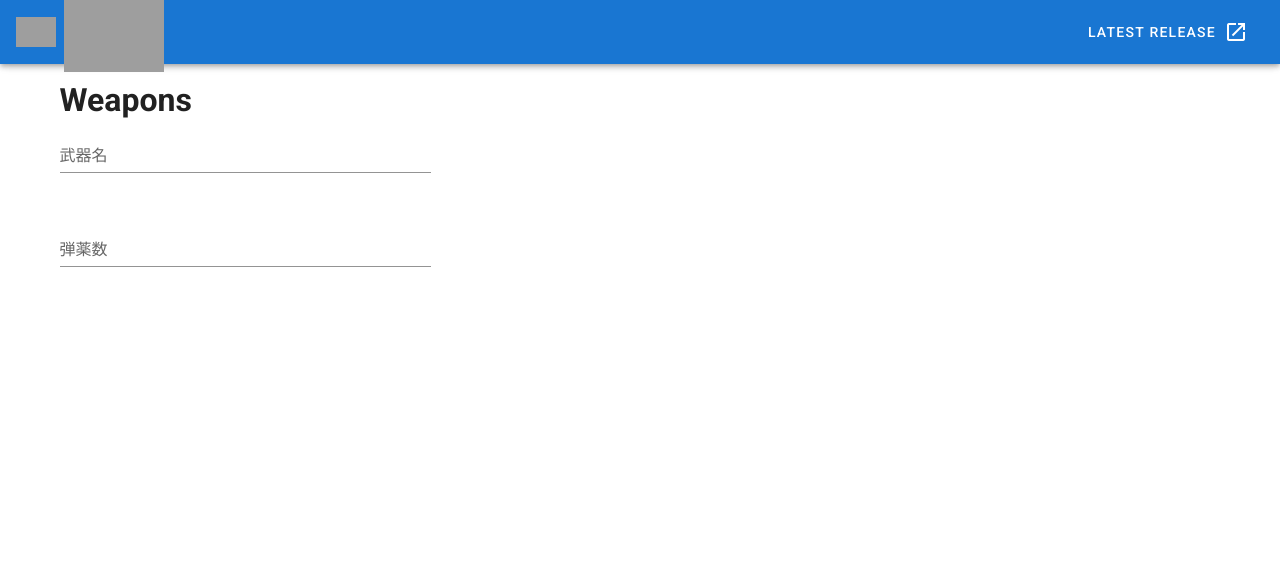
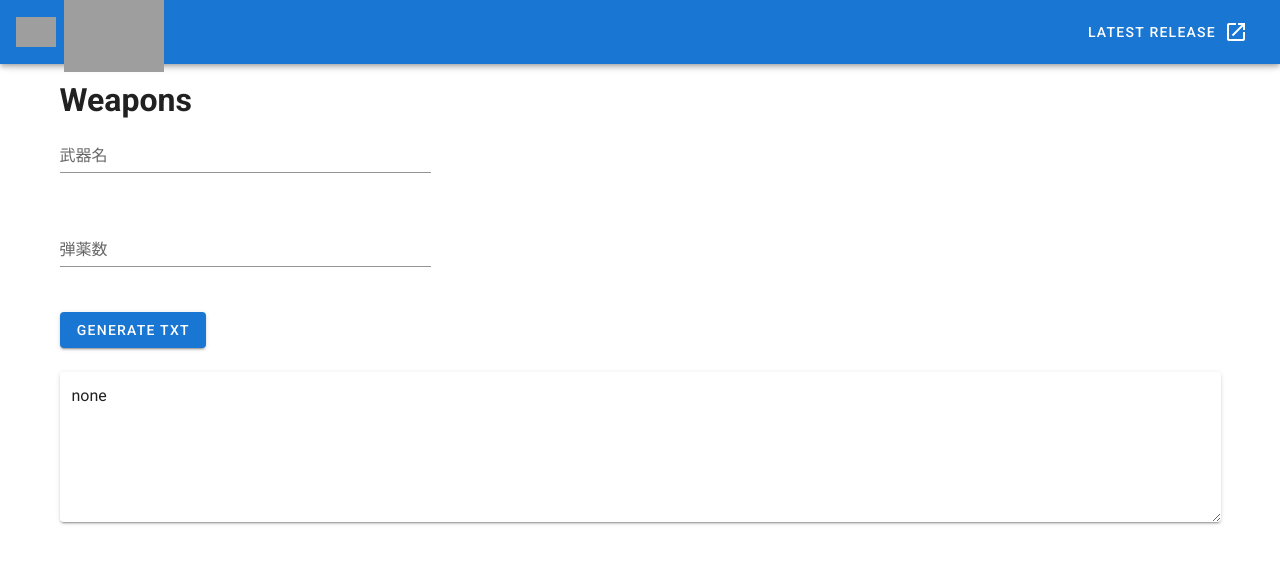
Before and after one commit to BlueSheep2804/r5rtool, a Vue app: page / in a window 1280 px wide. Shown: the top 564 px of the page. Built offline with nearby package versions, Linux system fonts and the light colour scheme; grey boxes are pictures that could not be loaded.

Commit message:
[ADD]txt生成用のフィールドを追加

```diff
--- a/src/store/index.ts
+++ b/src/store/index.ts
@@ -5,6 +5,7 @@ Vue.use(Vuex)
 
 export default new Vuex.Store({
   state: {
+    base_weapon_txt: 'WeaponData\n{\n}'
   },
   mutations: {
   },
--- a/src/views/Weapons.vue
+++ b/src/views/Weapons.vue
@@ -23,6 +23,28 @@
         ></v-text-field>
       </v-col>
     </v-row>
+    <v-row>
+      <v-col
+        cols="12"
+        sm="12"
+      >
+        <v-btn
+          color="primary"
+          elevation="2"
+          v-on:click="generationTxt"
+        >Generate Txt</v-btn>
+      </v-col>
+      <v-col
+        cols="12"
+        sm="12"
+      >
+        <v-textarea
+          solo
+          readonly
+          :value="weapon_txt"
+        ></v-textarea>
+      </v-col>
+    </v-row>
   </v-container>
 </template>
 
@@ -30,6 +52,16 @@
   import Vue from 'vue'
 
   export default Vue.extend({
-    name: 'Weapons'
+    name: 'Weapons',
+    data: () => ({
+      weapon_txt: 'none'
+    }),
+    computed: {
+    },
+    methods: {
+      generationTxt: function () {
+        this.weapon_txt = this.$store.state.base_weapon_txt
+      }
+    }
   })
 </script>
```
